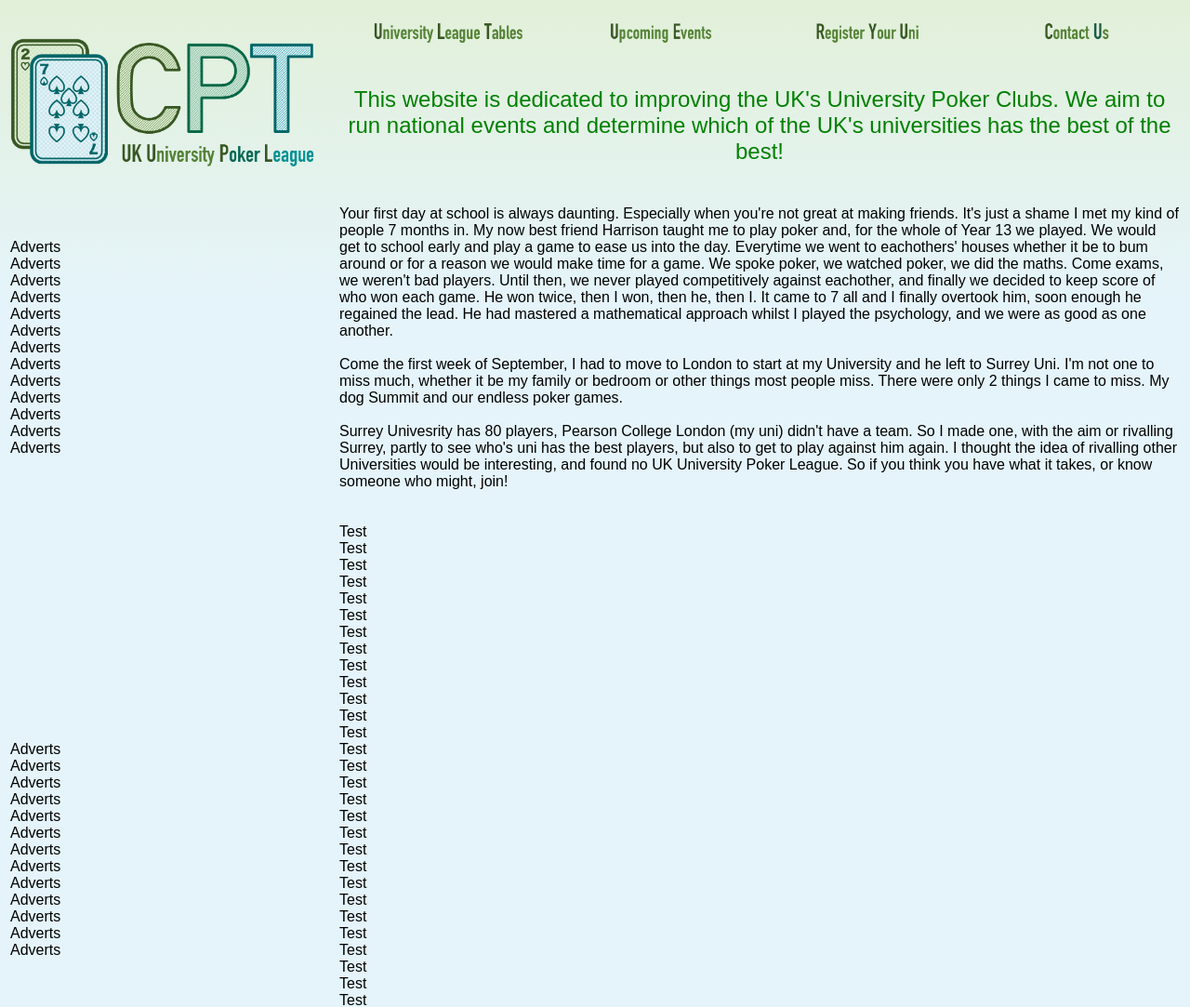
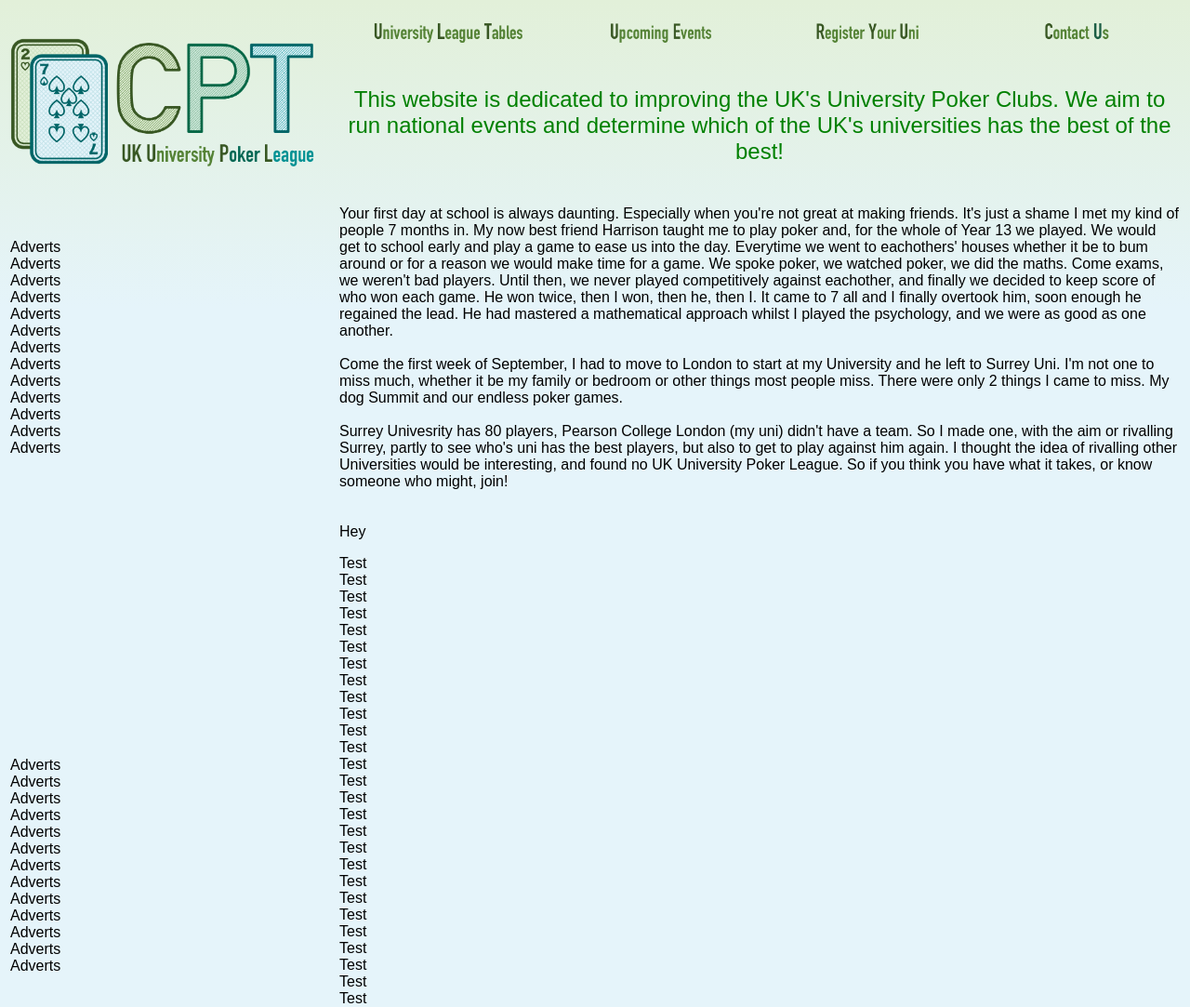
Before and after one commit to thibau-g/CPTUKUPL, a plain HTML site: page index.html in a window 1280 px wide. Shown: the top 1083 px of the page at 93% size. Drawn offline with Linux system fonts and the light colour scheme.

Commit message:
Update index.html

```diff
--- a/index.html
+++ b/index.html
@@ -90,7 +90,8 @@
             <p>Adverts</br> Adverts</br> Adverts</br> Adverts</br> Adverts</br> Adverts</br> Adverts</br>
                 Adverts</br> Adverts</br> Adverts</br> Adverts</br> Adverts</br> Adverts</br> </p>
           </td>
-          <td colspan="4">
+          <td colspan="4"
+              <a href="register-your-uni-test.html"><p>Hey</p></a>
             <p>Test <br> Test <br> Test <br> Test <br> Test <br> Test <br> Test <br> Test <br> Test <br> Test <br>
         Test <br> Test <br> Test <br> Test <br> Test <br> Test <br> Test <br> Test <br> Test <br> Test <br>
         Test <br> Test <br> Test <br> Test <br> Test <br> Test <br> Test <br> Test <br> Test <br> Test <br>
```
